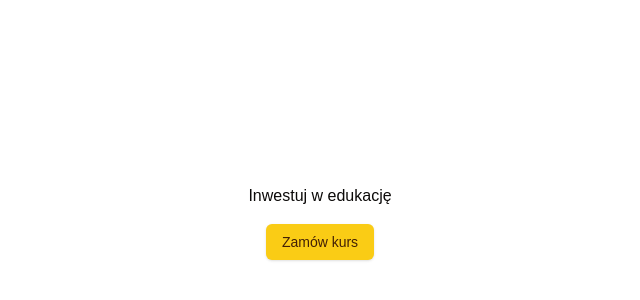
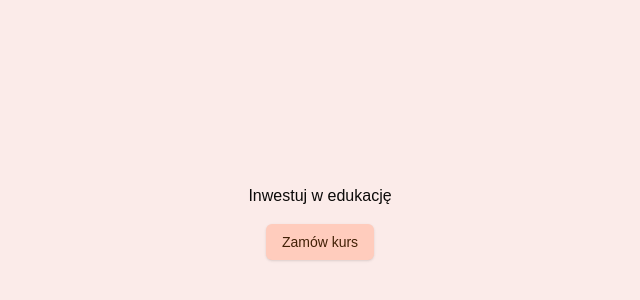
Before and after one commit to ajarek/next-15-ep-77-invest-education, a Next.js app: page / in a window 1280 px wide. Shown: the part 178-478 px from the top of the page, without its empty margins (320-960 px from the left). Built offline with nearby package versions, Linux system fonts and the light colour scheme.

Commit message:
change global.css

```diff
--- a/app/globals.css
+++ b/app/globals.css
@@ -7,15 +7,16 @@ body {
 }
 
 
+
 @layer base {
   :root {
-    --background: 0 0% 100%;
+    --background: 6, 71%, 95%;
     --foreground: 20 14.3% 4.1%;
-    --card: 0 0% 100%;
+    --card: 6, 71%, 95%;
     --card-foreground: 20 14.3% 4.1%;
-    --popover: 0 0% 100%;
+    --popover: 6, 71%, 95%;
     --popover-foreground: 20 14.3% 4.1%;
-    --primary: 47.9 95.8% 53.1%;
+    --primary: 14, 100%, 87%;
     --primary-foreground: 26 83.3% 14.1%;
     --secondary: 60 4.8% 95.9%;
     --secondary-foreground: 24 9.8% 10%;
@@ -43,7 +44,7 @@ body {
     --card-foreground: 60 9.1% 97.8%;
     --popover: 20 14.3% 4.1%;
     --popover-foreground: 60 9.1% 97.8%;
-    --primary: 47.9 95.8% 53.1%;
+    --primary: 14, 100%, 87%;
     --primary-foreground: 26 83.3% 14.1%;
     --secondary: 12 6.5% 15.1%;
     --secondary-foreground: 60 9.1% 97.8%;
@@ -73,3 +74,6 @@ body {
     @apply bg-background text-foreground;
   }
 }
+.test{
+  color:hsl(6, 71%, 95%)
+}
```
